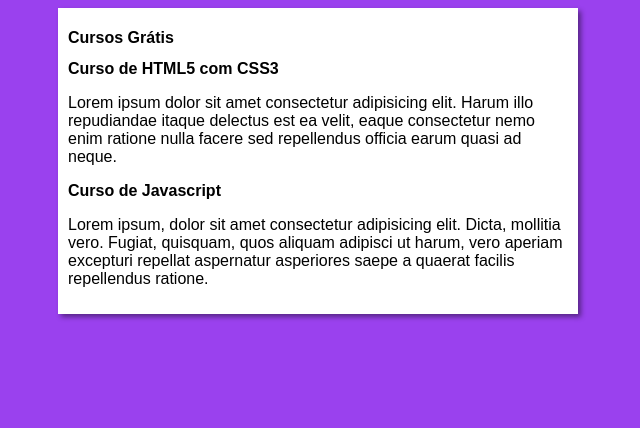
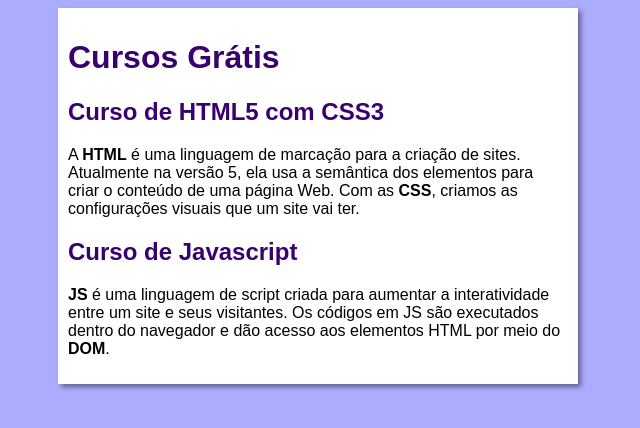
Before and after one commit to BrunoNeves214/projeto-site, a plain HTML site: page index.html in a window 1280 px wide. Shown: the whole page, without its empty margins (322-962 px from the left). Drawn offline with Linux system fonts and the light colour scheme.

Commit message:
add new styling

```diff
--- a/css/style.css
+++ b/css/style.css
@@ -4,7 +4,7 @@
 }
 
 body{
-    background-color: rgba(132, 23, 235, 0.815);
+    background-color: #acacff
 }
 
 main{
@@ -15,3 +15,29 @@ main{
     padding: 10px;
     box-shadow: 3px 3px 5px rgba(0, 0, 0, 0.435);
 }
+
+abbr{
+    text-decoration: none;
+    font-weight: bold;
+}
+
+h1{
+    font-size: 2em;
+    color: rgb(58, 0, 112);
+}
+
+h2{
+    font-size: 1.5em;
+    color: rgb(58, 0, 112);;
+}
+
+a{
+    text-decoration: none;
+    font-weight: bold;
+    color: rgb(58, 0, 112);;
+}
+
+a:hover{
+    text-decoration: underline;
+    color: rgb(26, 26, 255);
+}
--- a/index.html
+++ b/index.html
@@ -14,11 +14,11 @@
         </header>
         <article>
             <h2>Curso de HTML5 com CSS3</h2>
-            <p>Lorem ipsum dolor sit amet consectetur adipisicing elit. Harum illo repudiandae itaque delectus est ea velit, eaque consectetur nemo enim ratione nulla facere sed repellendus officia earum quasi ad neque.</p>
+            <p>A <abbr title="Hypertext Markup Language">HTML</abbr> é uma linguagem de marcação para a criação de sites. Atualmente na versão 5, ela usa a semântica dos elementos para criar o conteúdo de uma página Web. Com as <abbr title="Cascading Style Sheets">CSS</abbr>, criamos as configurações visuais que um site vai ter.</p>
         </article>
         <article>
             <h2>Curso de Javascript</h2>
-            <p>Lorem ipsum, dolor sit amet consectetur adipisicing elit. Dicta, mollitia vero. Fugiat, quisquam, quos aliquam adipisci ut harum, vero aperiam excepturi repellat aspernatur asperiores saepe a quaerat facilis repellendus ratione.</p>
+            <p><abbr title="Javascript">JS</abbr> é uma linguagem de script criada para aumentar a interatividade entre um site e seus visitantes. Os códigos em JS são executados dentro do navegador e dão acesso aos elementos HTML por meio do <abbr title="Docmento Object Model">DOM</abbr>.</p>
         </article>
     </main>
 </body>
```
